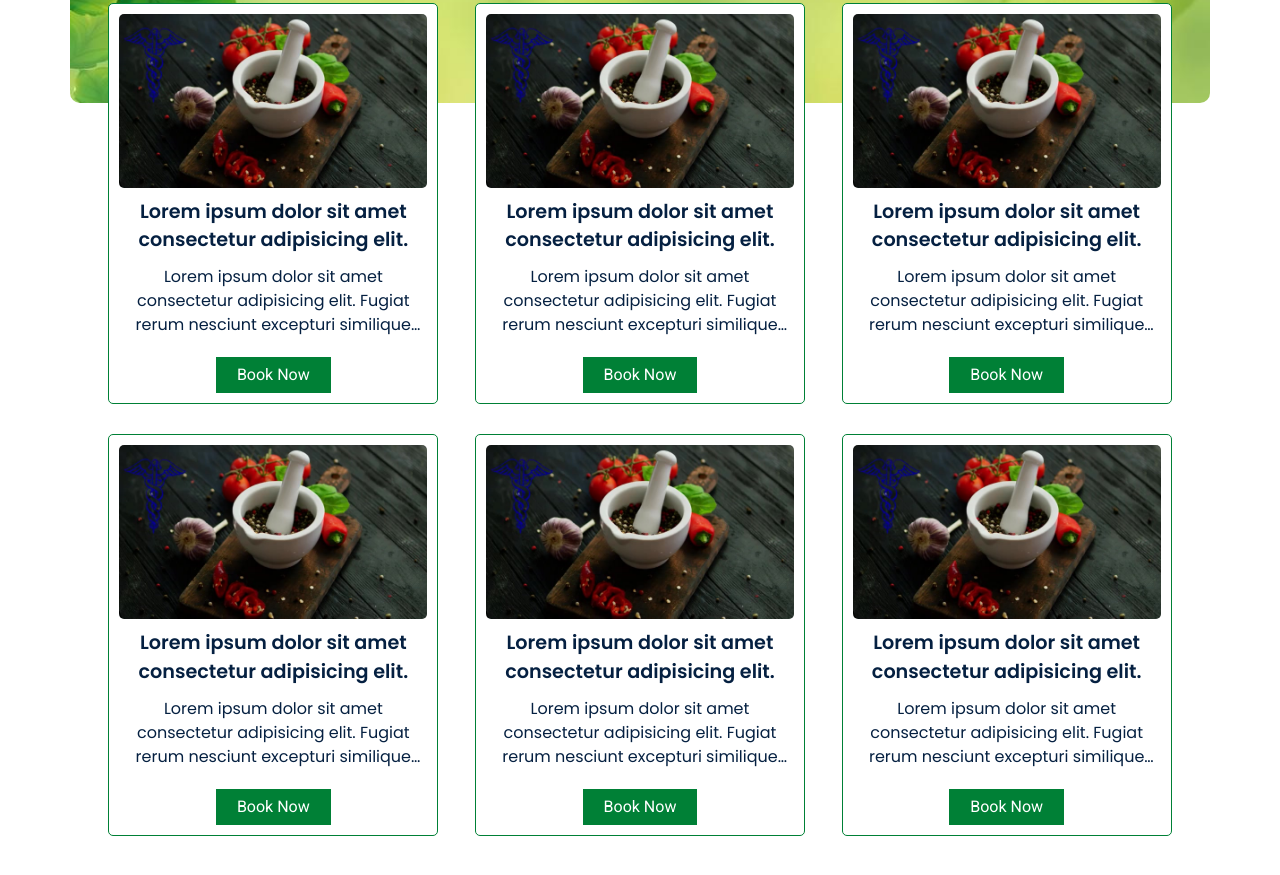
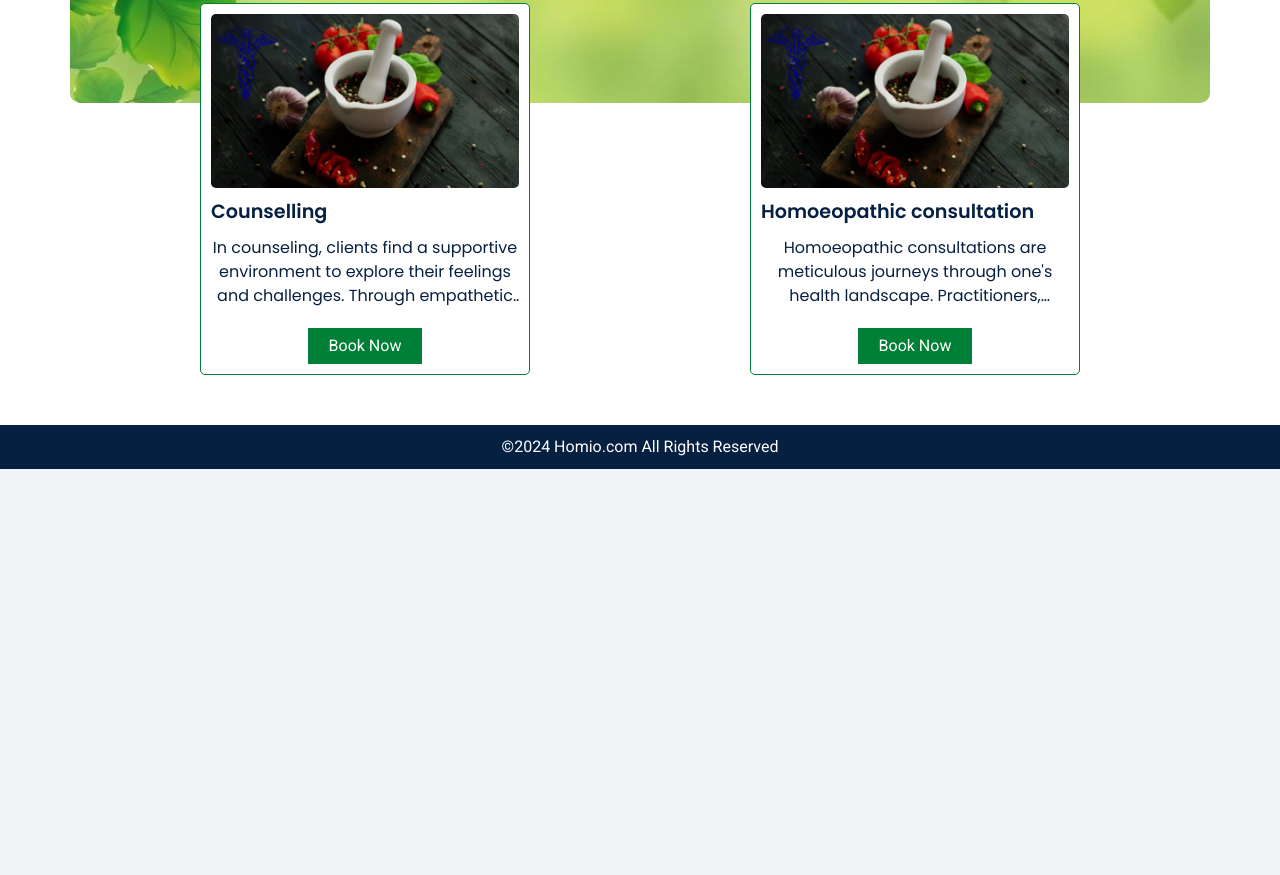
Before and after one commit to durgeshownlab/dr-niyanta, a plain HTML site: page our-service.html in a window 1280 px wide. Shown: the part 409-1284 px from the top of the page. After the commit the page ends 878 px from the top, so only its background shows below. Drawn offline with nearby package versions, Linux system fonts and the light colour scheme.

Commit message:
footer added

```diff
--- a/assets/css/style.scss
+++ b/assets/css/style.scss
@@ -1460,3 +1460,28 @@ a {
 
     }
 }
+
+
+
+// ███████╗ ██████╗  ██████╗ ████████╗███████╗██████╗
+// ██╔════╝██╔═══██╗██╔═══██╗╚══██╔══╝██╔════╝██╔══██╗
+// █████╗  ██║   ██║██║   ██║   ██║   █████╗  ██████╔╝
+// ██╔══╝  ██║   ██║██║   ██║   ██║   ██╔══╝  ██╔══██╗
+// ██║     ╚██████╔╝╚██████╔╝   ██║   ███████╗██║  ██║
+// ╚═╝      ╚═════╝  ╚═════╝    ╚═╝   ╚══════╝╚═╝  ╚═╝
+
+
+.c-footer-container {
+    background-color: $secondary;
+    color: $white;
+    padding: 10px 0;
+    margin: 0;
+    display: flex;
+    justify-content: center;
+    align-items: center;
+
+    p {
+        margin: 0;
+        padding: 0;
+    }
+}
--- a/our-service.html
+++ b/our-service.html
@@ -144,47 +144,17 @@
 
                             <div class="c-service-card">
                                 <img class="c-service-image" src="assets/images/blog/blog-1.jpg" alt="">
-                                <a href="javascript:void(0)" class="c-service-name">Lorem ipsum dolor sit amet consectetur adipisicing elit.</a>
-                                <p class="c-service-desc">Lorem ipsum dolor sit amet consectetur adipisicing elit. Fugiat rerum nesciunt excepturi similique inventore natus dicta, quia nihil dolore vitae sint iste voluptatibus nobis dolorum, temporibus commodi aperiam atque illum.</p>
+                                <a href="javascript:void(0)" class="c-service-name">Counselling</a>
+                                <p class="c-service-desc">In counseling, clients find a supportive environment to explore their feelings and challenges. Through empathetic listening and guidance, they gain insights and develop coping strategies. Together with their counselor, they embark on a journey towards personal growth and healing.</p>
                                 <a class="c-book-service-btn" href="javascript:void(0)" data-bs-toggle="modal" data-bs-target="#book-appointment-popup">Book Now</a>
                             </div>
 
                             <div class="c-service-card">
                                 <img class="c-service-image" src="assets/images/blog/blog-1.jpg" alt="">
-                                <a href="javascript:void(0)" class="c-service-name">Lorem ipsum dolor sit amet consectetur adipisicing elit.</a>
-                                <p class="c-service-desc">Lorem ipsum dolor sit amet consectetur adipisicing elit. Fugiat rerum nesciunt excepturi similique inventore natus dicta, quia nihil dolore vitae sint iste voluptatibus nobis dolorum, temporibus commodi aperiam atque illum.</p>
+                                <a href="javascript:void(0)" class="c-service-name">Homoeopathic consultation</a>
+                                <p class="c-service-desc">Homoeopathic consultations are meticulous journeys through one's health landscape. Practitioners, attuned to even the subtlest signs, listen intently to weave a tailored remedy. From these intricate threads, harmony emerges, guiding the body back to its natural rhythm.</p>
                                 <a class="c-book-service-btn" href="javascript:void(0)" data-bs-toggle="modal" data-bs-target="#book-appointment-popup">Book Now</a>
                             </div>
-
-                            <div class="c-service-card">
-                                <img class="c-service-image" src="assets/images/blog/blog-1.jpg" alt="">
-                                <a href="javascript:void(0)" class="c-service-name">Lorem ipsum dolor sit amet consectetur adipisicing elit.</a>
-                                <p class="c-service-desc">Lorem ipsum dolor sit amet consectetur adipisicing elit. Fugiat rerum nesciunt excepturi similique inventore natus dicta, quia nihil dolore vitae sint iste voluptatibus nobis dolorum, temporibus commodi aperiam atque illum.</p>
-                                <a class="c-book-service-btn" href="javascript:void(0)" data-bs-toggle="modal" data-bs-target="#book-appointment-popup">Book Now</a>
-                            </div>
-
-                            <div class="c-service-card">
-                                <img class="c-service-image" src="assets/images/blog/blog-1.jpg" alt="">
-                                <a href="javascript:void(0)" class="c-service-name">Lorem ipsum dolor sit amet consectetur adipisicing elit.</a>
-                                <p class="c-service-desc">Lorem ipsum dolor sit amet consectetur adipisicing elit. Fugiat rerum nesciunt excepturi similique inventore natus dicta, quia nihil dolore vitae sint iste voluptatibus nobis dolorum, temporibus commodi aperiam atque illum.</p>
-                                <a class="c-book-service-btn" href="javascript:void(0)" data-bs-toggle="modal" data-bs-target="#book-appointment-popup">Book Now</a>
-                            </div>
-
-                            <div class="c-service-card">
-                                <img class="c-service-image" src="assets/images/blog/blog-1.jpg" alt="">
-                                <a href="javascript:void(0)" class="c-service-name">Lorem ipsum dolor sit amet consectetur adipisicing elit.</a>
-                                <p class="c-service-desc">Lorem ipsum dolor sit amet consectetur adipisicing elit. Fugiat rerum nesciunt excepturi similique inventore natus dicta, quia nihil dolore vitae sint iste voluptatibus nobis dolorum, temporibus commodi aperiam atque illum.</p>
-                                <a class="c-book-service-btn" href="javascript:void(0)" data-bs-toggle="modal" data-bs-target="#book-appointment-popup">Book Now</a>
-                            </div>
-
-                            <div class="c-service-card">
-                                <img class="c-service-image" src="assets/images/blog/blog-1.jpg" alt="">
-                                <a href="javascript:void(0)" class="c-service-name">Lorem ipsum dolor sit amet consectetur adipisicing elit.</a>
-                                <p class="c-service-desc">Lorem ipsum dolor sit amet consectetur adipisicing elit. Fugiat rerum nesciunt excepturi similique inventore natus dicta, quia nihil dolore vitae sint iste voluptatibus nobis dolorum, temporibus commodi aperiam atque illum.</p>
-                                <a class="c-book-service-btn" href="javascript:void(0)" data-bs-toggle="modal" data-bs-target="#book-appointment-popup">Book Now</a>
-                            </div>
-
-
 
                         </div>
                     </div>
@@ -198,7 +168,11 @@
     </section>
     <!--  Our Service page content section end -->
 
-
+    <!-- footer section start  -->
+    <footer class="container-fluid c-footer-container">
+        <p>©2024  Homio.com  All Rights Reserved </p>
+    </footer>
+    <!-- footer section end  -->
 
 
 
```
Also changed, not shown: about.html (+5 -1 lines), contact.html (+5 -1 lines), index.html (+9 -4 lines), assets/css/style.css, assets/images/testimonials/bawa.jpeg (added), 1 other file.
